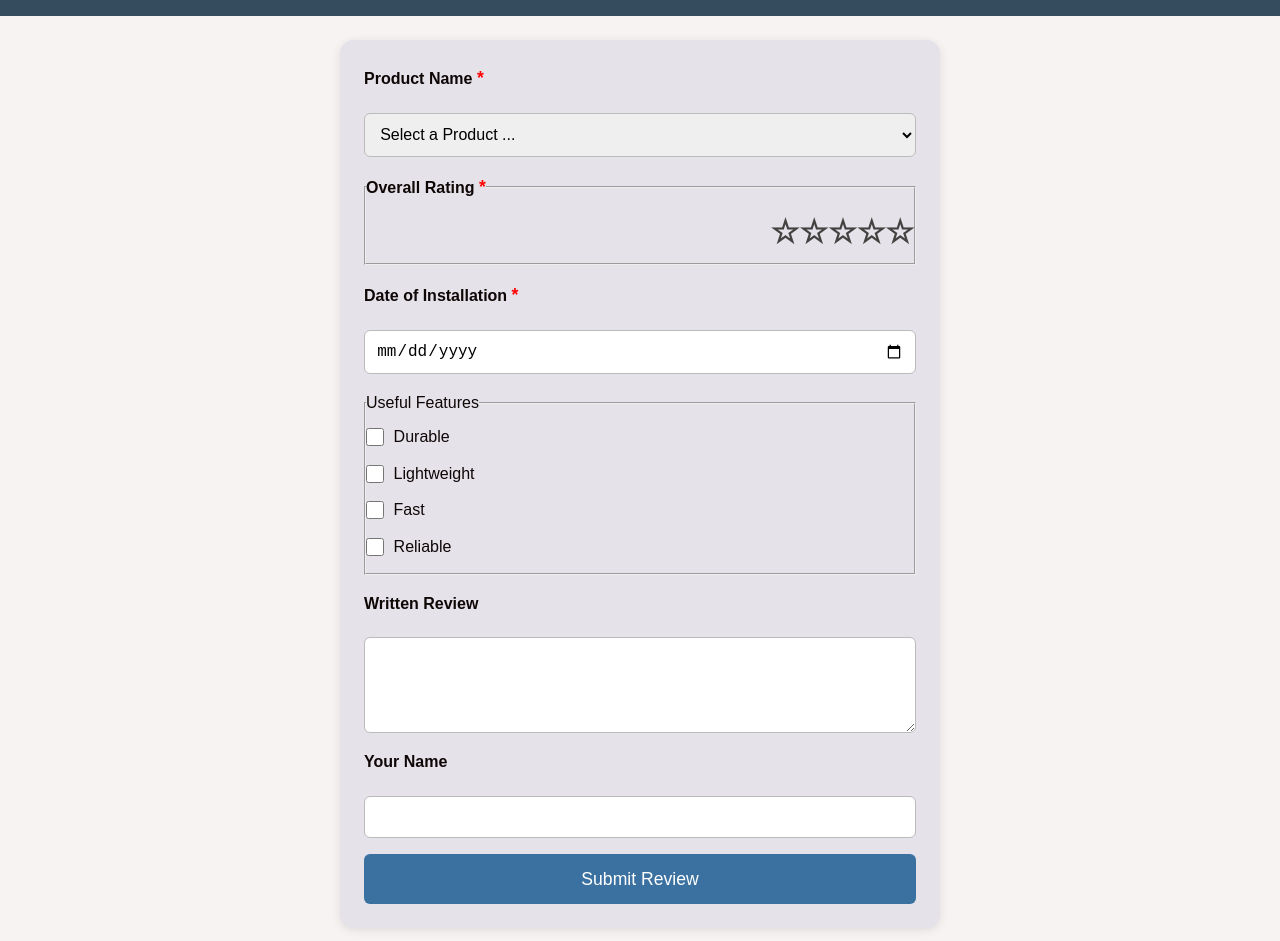
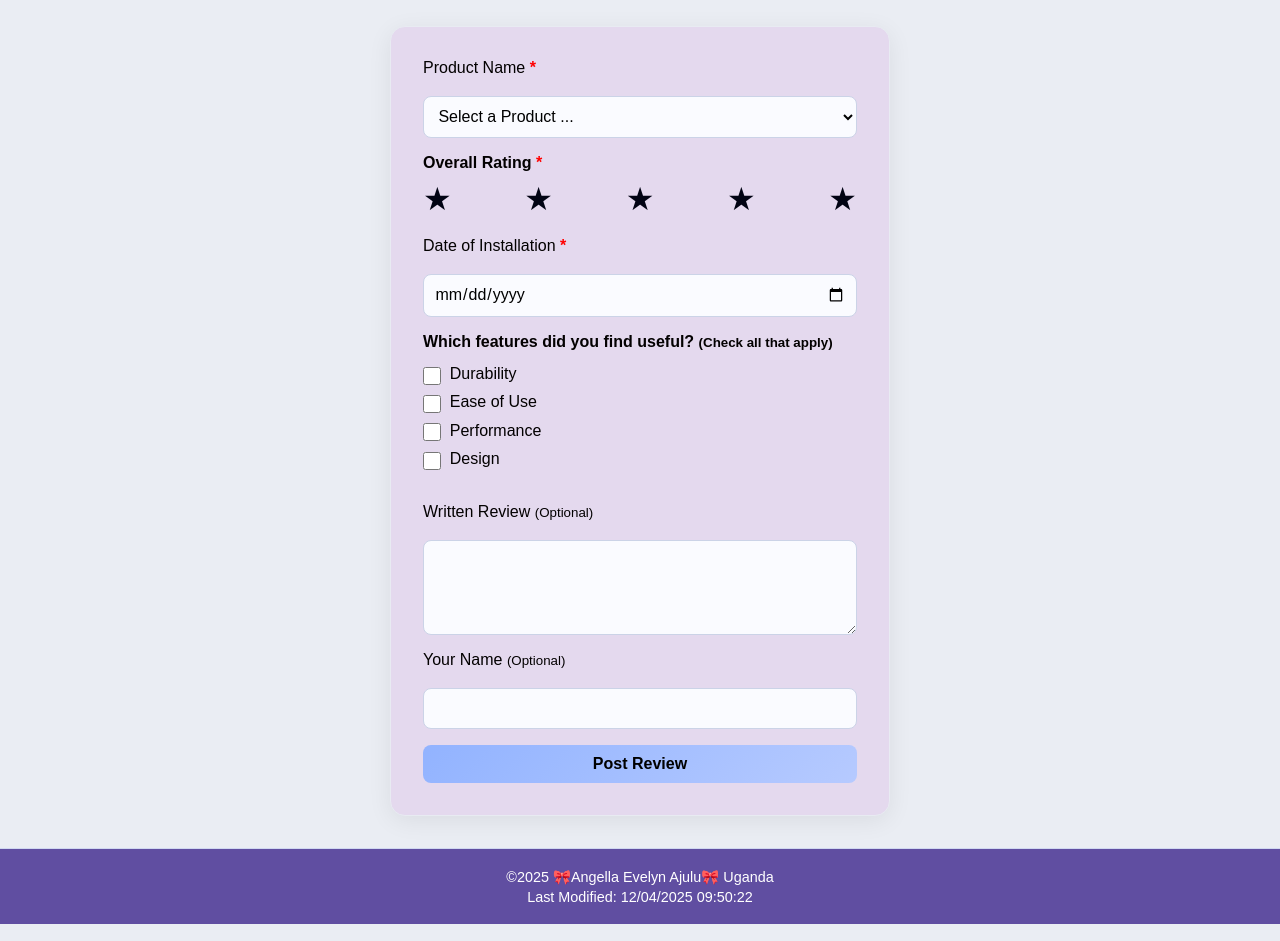
Before and after one commit to angellaajulu/wdd131, a plain HTML site: page form.html in a window 1280 px wide. Shown: the part 83-1024 px from the top of the page. Drawn offline with Linux system fonts and the light colour scheme.

Commit message:
Corrected mistakes

```diff
--- a/form.html
+++ b/form.html
@@ -1,12 +1,14 @@
 <!DOCTYPE html>
 <html lang="en">
 <head>
-  <meta charset="UTF-8" />
-  <meta name="viewport" content="width=device-width, initial-scale=1.0" />
+  <meta charset="UTF-8">
+  <meta name="viewport" content="width=device-width, initial-scale=1.0">
   <title>Product Review Form</title>
   <meta name="description" content="A product review form allowing users to share their experience with selected products.">
   <meta name="author" content="Angella Evelyn Ajulu">
-  <link rel="stylesheet" href="styles/form.css" />
+
+  <link rel="stylesheet" href="styles/form.css">
+  <script src="scripts/form.js" defer></script>
 </head>
 
 <body>
@@ -29,19 +31,19 @@
 
     <div class="stars">
       <input type="radio" id="rate5" name="rating" value="5" required>
-      <label for="rate5">☆</label>
+      <label for="rate5">★</label>
 
-      <input type="radio" id="rate4" name="rating" value="4">
-      <label for="rate4">☆</label>
+      <input type="radio" id="rate4" name="rating" value="4" required>
+      <label for="rate4">★</label>
 
-      <input type="radio" id="rate3" name="rating" value="3">
-      <label for="rate3">☆</label>
+      <input type="radio" id="rate3" name="rating" value="3" required>
+      <label for="rate3">★</label>
 
-      <input type="radio" id="rate2" name="rating" value="2">
-      <label for="rate2">☆</label>
+      <input type="radio" id="rate2" name="rating" value="2" required>
+      <label for="rate2">★</label>
 
-      <input type="radio" id="rate1" name="rating" value="1">
-      <label for="rate1">☆</label>
+      <input type="radio" id="rate1" name="rating" value="1" required>
+      <label for="rate1">★</label>
     </div>
   </fieldset>
 
@@ -51,23 +53,38 @@
 
   <!-- FEATURES -->
   <fieldset id="features">
-    <legend>Useful Features</legend>
+    <legend>Which features did you find useful? <small>(Check all that apply)</small></legend>
 
-    <label><input type="checkbox" name="features" value="durable"> Durable</label>
-    <label><input type="checkbox" name="features" value="lightweight"> Lightweight</label>
-    <label><input type="checkbox" name="features" value="fast"> Fast</label>
-    <label><input type="checkbox" name="features" value="reliable"> Reliable</label>
+    <div class="feature-item">
+      <input type="checkbox" id="durable" name="features" value="Durability">
+      <label for="durable">Durability</label>
+    </div>
+
+    <div class="feature-item">
+      <input type="checkbox" id="easy" name="features" value="Ease of Use">
+      <label for="easy">Ease of Use</label>
+    </div>
+
+    <div class="feature-item">
+      <input type="checkbox" id="performance" name="features" value="Performance">
+      <label for="performance">Performance</label>
+    </div>
+
+    <div class="feature-item">
+      <input type="checkbox" id="design" name="features" value="Design">
+      <label for="design">Design</label>
+    </div>
   </fieldset>
 
   <!-- REVIEW -->
-  <label for="reviewText">Written Review</label>
+  <label for="reviewText">Written Review <small>(Optional)</small></label>
   <textarea id="reviewText" name="reviewText" rows="4"></textarea>
 
   <!-- USER NAME -->
-  <label for="userName">Your Name</label>
+  <label for="userName">Your Name <small>(Optional)</small></label>
   <input type="text" id="userName" name="userName">
 
-  <input type="submit" value="Submit Review">
+  <input type="submit" value="Post Review">
 </form>
 </main>
 
@@ -76,6 +93,5 @@
   <p>Last Modified: <span id="lastModified"></span></p>
 </footer>
 
-<script src="scripts/form.js"></script>
 </body>
 </html>
--- a/styles/form.css
+++ b/styles/form.css
@@ -1,101 +1,134 @@
-/* ========== GLOBAL STYLING ========== */
+/* -----------------
+   RESET & BASE
+------------------*/
 * {
   margin: 0;
   padding: 0;
   box-sizing: border-box;
+  font-family: "Poppins", sans-serif;
 }
 
 body {
-  font-family: Arial, Helvetica, sans-serif;
-  background: #f7f3f3;
-  color: #0f0606;
-  line-height: 1.6;
+  background: #eaedf3;
+  color: rgb(3, 1, 1);
   display: flex;
   flex-direction: column;
   min-height: 100vh;
 }
 
+/* -----------------
+   HEADER
+------------------*/
 header {
-  background: #354b5e;
-  color: #fff;
+  background: #604ea1;
   text-align: center;
-  padding: 1.5rem;
+  padding: 1.3rem 0;
+  box-shadow: white;
+  color: white;
 }
 
-h1 {
-  font-size: 1.8rem;
+header h1 {
+  font-size: 1.6rem;
   font-weight: 600;
+  color: whites;
 }
 
-/* ========== FORM CONTAINER ========== */
+/* -----------------
+   FORM WRAPPER
+------------------*/
 main {
-  width: 90%;
-  max-width: 600px;
-  background: #e5e2e9;
-  margin: 1.5rem auto;
-  padding: 1.5rem;
-  border-radius: 10px;
-  box-shadow: 0 2px 10px rgba(0, 0, 0, 0.1);
+  display: flex;
+  justify-content: center;
+  align-items: flex-start;
+  padding: 2rem 1rem;
 }
 
 form {
+  background: #e4d9ee;
+  max-width: 460px;
+  width: 100%;
+  padding: 2rem;
+  border-radius: 15px;
+  box-shadow: 0 5px 25px rgba(0,0,0,0.07);
   display: flex;
   flex-direction: column;
   gap: 1rem;
+  border: 1px solid #e8ebf2;
 }
 
-/* LABELS & INPUTS */
+/* -----------------
+   LABELS & INPUTS
+------------------*/
 label {
-  font-weight: 600;
-  margin-bottom: 0.3rem;
-  display: block;
+  font-weight: 500;
+  margin-bottom: 0.2rem;
 }
 
 .required {
   color: red;
-  font-size: 1.1rem;
+  font-weight: 700;
 }
 
 input, select, textarea {
   width: 100%;
-  padding: 0.7rem;
-  border: 1px solid #bbb;
-  border-radius: 6px;
+  padding: 0.65rem;
+  border-radius: 8px;
+  border: 1px solid #cbd3e7;
+  background: #fafbff;
+  transition: 0.25s ease;
   font-size: 1rem;
 }
 
-textarea {
-  resize: vertical;
+input:focus, select:focus, textarea:focus {
+  outline: none;
+  box-shadow: 0 0 0 2px #92b3ff;
+  border-color: #92b3ff;
 }
 
-/* ========== SUBMIT BUTTON ========== */
-input[type="submit"] {
-  background: #3b71a0;
-  color: #fff;
+/* -----------------
+   FEATURES CHECKBOXES
+------------------*/
+#features {
   border: none;
-  padding: 0.9rem;
-  font-size: 1.1rem;
-  border-radius: 6px;
-  cursor: pointer;
-  transition: 0.2s ease;
+  padding: 0.5rem 0;
 }
 
-input[type="submit"]:hover {
-  background: #1f2e39;
-}
-
-/* ========== STAR RATING ========== */
-.rating legend {
+#features legend {
   font-weight: 600;
   margin-bottom: 0.4rem;
 }
 
+.feature-item {
+  display: flex;
+  align-items: center;
+  gap: 0.55rem;
+  margin-bottom: 0.45rem;
+}
+
+.feature-item input[type="checkbox"] {
+  width: 18px;
+  height: 18px;
+  accent-color: #6a8cff;
+}
+
+/* -----------------
+   STAR RATING
+------------------*/
+.rating {
+  border: none;
+}
+
+.rating legend {
+  font-weight: 600;
+  padding-bottom: 0.2rem;
+}
+
 .stars {
   display: flex;
-  flex-direction: row-reverse;
-  justify-content: flex-start;
-  font-size: 2rem;
+  justify-content: space-between;
+  font-size: 1.8rem;
   cursor: pointer;
+  padding-top: 0.3rem;
 }
 
 .stars input {
@@ -103,74 +136,84 @@ input[type="submit"]:hover {
 }
 
 .stars label {
-  color: #444141;
-  transition: 0.3s;
+  color: #010313;
+  transition: 0.25s ease;
 }
 
 .stars input:checked ~ label,
 .stars label:hover,
 .stars label:hover ~ label {
-  color: #f4b400;
+  color: gold;
+  transform: scale(1.1);
 }
 
-/* ========== FEATURES CHECKBOX ALIGNMENT ========== */
-#features {
-  display: flex;
-  flex-direction: column;
-  gap: 0.4rem;
-  padding: 0.5rem 0;
+/* -----------------
+   SUBMIT BUTTON
+------------------*/
+input[type="submit"] {
+  background: linear-gradient(135deg, #92b3ff, #b6caff);
+  color: #000;
+  font-weight: 600;
+  border: none;
+  cursor: pointer;
+  transition: 0.25s ease;
 }
 
-#features label {
-  display: flex;
-  align-items: center;
-  gap: 0.6rem;
-  font-weight: 500;
+input[type="submit"]:hover {
+  background: linear-gradient(135deg, #7ca2ff, #a7c2ff);
+  transform: translateY(-2px);
 }
 
-#features input[type="checkbox"] {
-  width: 18px;
-  height: 18px;
-  accent-color: #1b2630;
+/* -----------------
+   FOOTER
+------------------*/
+footer {
+  text-align: center;
+  margin-top: auto;
+  background: #604ea1;
+  padding: 1rem 0.5rem;
+  font-size: 0.9rem;
+  color: white;
+  border-top: 1px solid #d0d8f0;
 }
 
-/* ========== THANK YOU PAGE BUTTON ========== */
+footer p {
+  margin: 0.2rem 0;
+}
+
+/* -----------------
+   REVIEW PAGE BUTTON
+------------------*/
 .back-btn {
-  display: inline-block;
-  margin-top: 1.5rem;
-  padding: 0.8rem 1rem;
-  background: #354b5e;
-  color: #fff;
+  background: #92b3ff;
+  padding: 0.7rem 1rem;
   border-radius: 6px;
   text-decoration: none;
-  transition: 0.2s;
+  display: inline-block;
+  color: #fff;
+  text-align: center;
+  margin-top: 1rem;
+  border: none;
+  font-weight: 600;
 }
 
 .back-btn:hover {
-  background: #1f2e39;
+  background: #7ca2ff;
 }
 
-/* ========== FOOTER ========== */
-footer {
-  text-align: center;
-  font-size: 0.9rem;
-  padding: 1rem 0;
-  margin-top: auto;
-  background: #354b5e;
-  color: white;
-}
-
-footer p {
-  margin: 3px 0;
-}
-
-/* ========== RESPONSIVE BREAKPOINTS ========== */
-@media (min-width: 768px) {
-  main {
-    border-radius: 14px;
+/* -----------------
+   RESPONSIVE
+------------------*/
+@media (min-width: 700px) {
+  form {
+    max-width: 500px;
   }
 
-  h1 {
+  header h1 {
+    font-size: 1.9rem;
+  }
+
+  .stars {
     font-size: 2rem;
   }
 }
--- /dev/null
+++ b/styles/review.css
@@ -0,0 +1,102 @@
+/* ==== GENERAL RESET ==== */
+* {
+  margin: 0;
+  padding: 0;
+  box-sizing: border-box;
+  font-family: "Poppins", Arial, sans-serif;
+}
+
+body {
+  background: #f4f6f9;
+  color: #333;
+  display: flex;
+  flex-direction: column;
+  min-height: 100vh;
+  margin: 20px;
+  gap: 10px;
+  line-height: 2.5;
+}
+
+/* ==== HEADER ==== */
+header {
+  background: #422594;
+  color: white;
+  text-align: center;
+  padding: 2rem 1rem;
+}
+
+/* ==== CONTAINER ==== */
+.review-container {
+  flex: 1;
+  display: flex;
+  justify-content: center;
+  align-items: center;
+  padding: 1rem;
+}
+
+/* ==== REVIEW BOX ==== */
+.review-box {
+  background: white;
+  width: 90%;
+  max-width: 450px;
+  padding: 2rem;
+  border-radius: 12px;
+  text-align: center;
+  box-shadow: 0px 4px 10px rgba(0,0,0,0.1);
+  animation: fadeIn 0.4s ease-in-out;
+}
+
+.review-box h2 {
+  margin-bottom: 1rem;
+  color: #0a4d68;
+}
+
+.counter-number {
+  font-size: 2.8rem;
+  font-weight: bold;
+  color: #ffbb00;
+  margin: 10px 0 30px;
+}
+
+/* ==== BUTTON ==== */
+.back-btn {
+  display: inline-block;
+  background: #71b3ce;
+  color: white;
+  padding: 0.8rem 1.4rem;
+  border-radius: 8px;
+  text-decoration: none;
+  font-weight: 600;
+  transition: 0.3s ease;
+}
+
+.back-btn:hover {
+  background: #2da6d6;
+}
+
+/* ==== FOOTER ==== */
+footer {
+  background: #422594;
+  color: white;
+  text-align: center;
+  padding: 1rem;
+  font-size: 0.9rem;
+  margin-top: auto;
+}
+
+/* ==== ANIMATION ==== */
+@keyframes fadeIn {
+  from { opacity: 0; transform: translateY(10px); }
+  to { opacity: 1; transform: translateY(0); }
+}
+
+/* ==== RESPONSIVE ==== */
+@media (min-width: 768px) {
+  .review-box {
+    padding: 3rem;
+  }
+
+  .counter-number {
+    font-size: 3.5rem;
+  }
+}
```
Also changed, not shown: review.html (+1 -1 lines).
